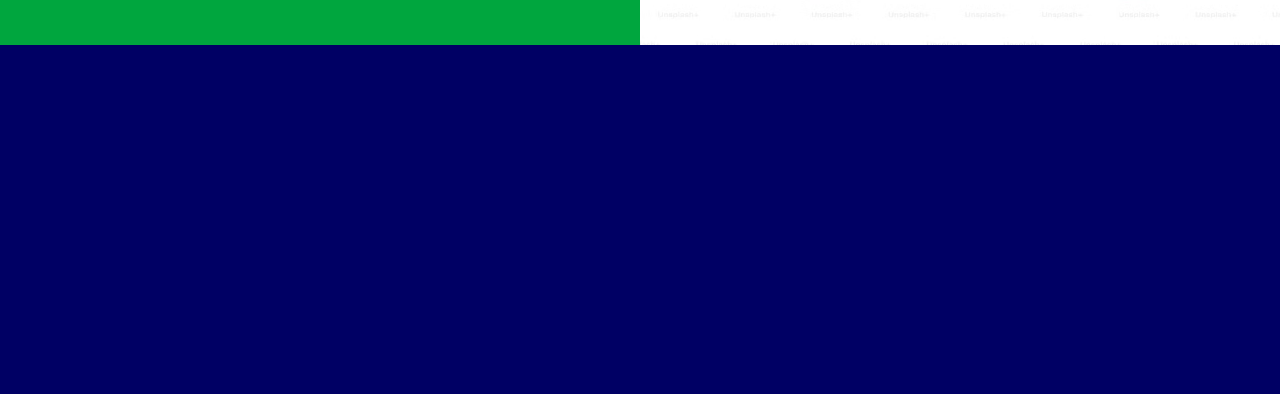
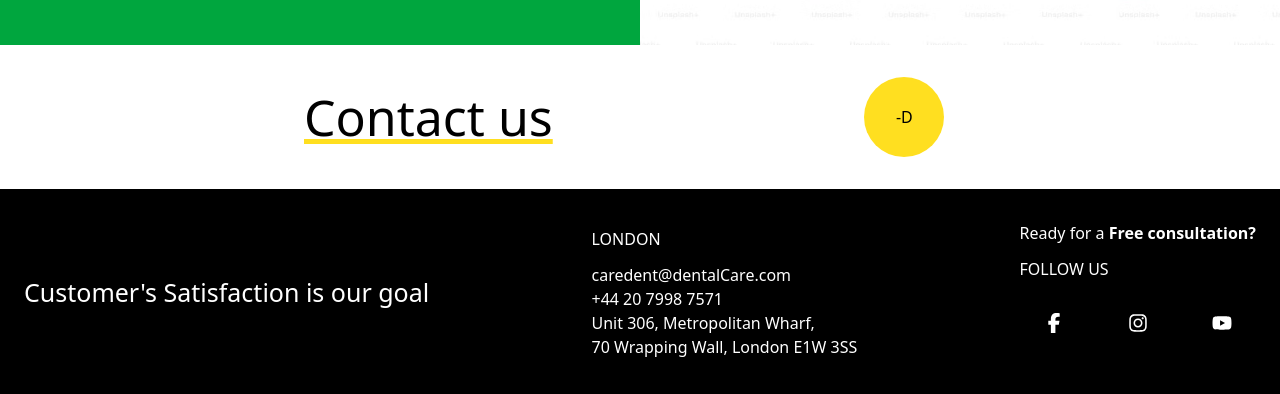
Before and after one commit to PyotrWrangel/Caredent, a React (Vite) app: page / in a window 1280 px wide. Shown: the part 1859-2253 px from the top of the page. Before the commit the page ends 1904 px from the top, so only its background shows below. Built offline with nearby package versions, Linux system fonts and the light colour scheme; no server answers; the database is empty.

Commit message:
aggiunto footer

```diff
--- a/src/Pages/HomePage/Homepage.jsx
+++ b/src/Pages/HomePage/Homepage.jsx
@@ -1,3 +1,4 @@
+import Footer from "../../components/Footer";
 import Header from "../../components/Header";
 import Main from "./components/Main";
 
@@ -7,6 +8,7 @@
         <>
         <Header></Header>
         <Main></Main>
+        <Footer></Footer>
         </>
 
     )
```
